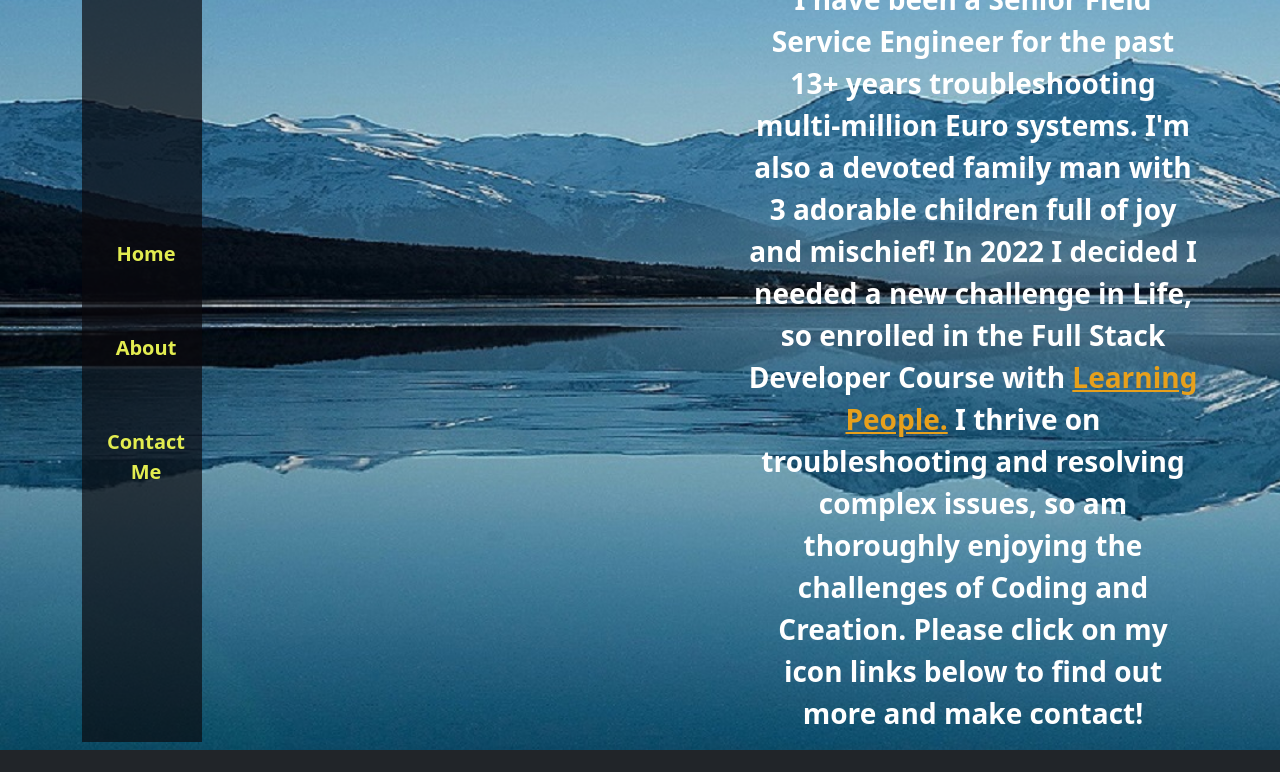
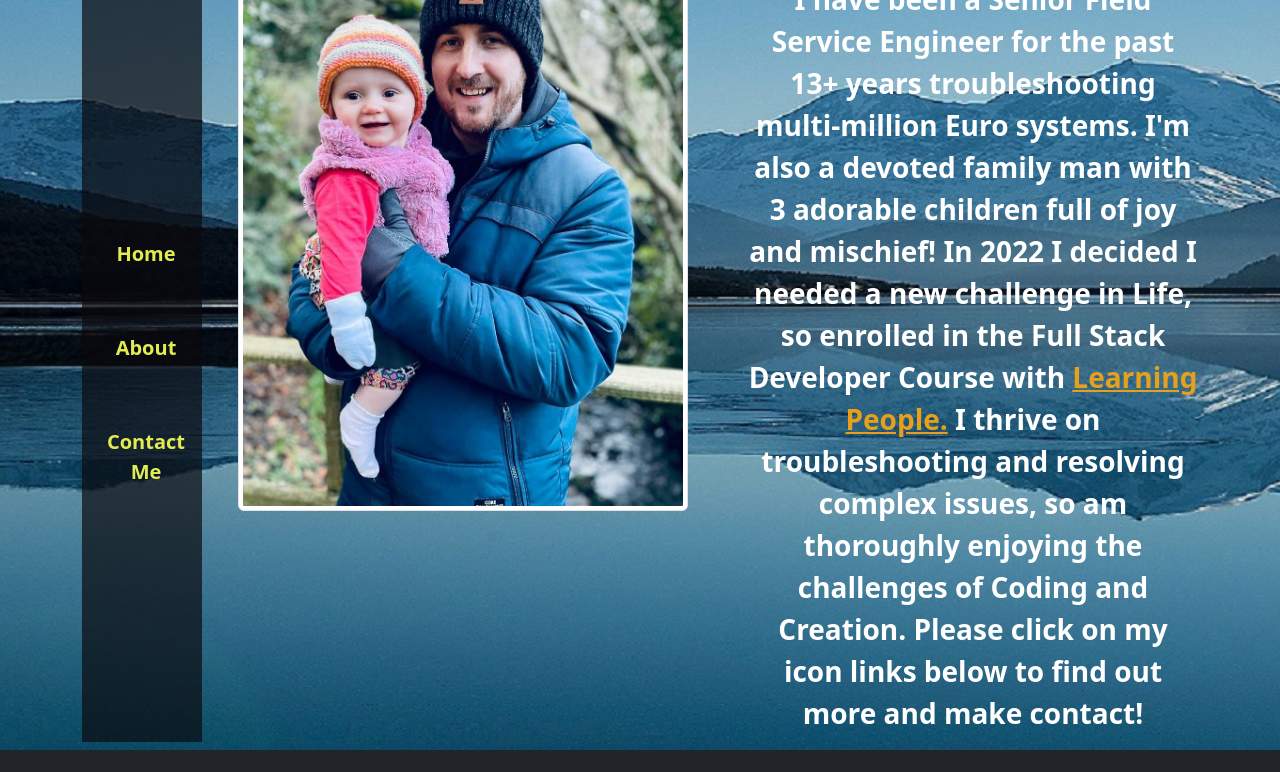
Before and after one commit to GarethKeys/Personal-Portfolio, a plain HTML site: page About.html in a window 1280 px wide. Shown: the part 134-906 px from the top of the page. Drawn offline with nearby package versions, Linux system fonts and the light colour scheme.

Commit message:
Added profile photo and edited contact footer link

```diff
--- a/About.html
+++ b/About.html
@@ -68,8 +68,8 @@
     <main class="ps-0 ps-md-9 flex-gro-1"> <!--guidance from stackoverflow.com for image next to text in 2 columns with bootstrap-->
       <div class="row">
         <div class="col-6 pt-5 ps-5">
-          <img src="./GKicon.png" class="img-fluid" alt="">
-          This is where my photo will go
+          <img src="./Myself.jpg" class="img-thumbnail" alt="...">
+
         </div>
         <div class="col-6 pt-5 ps-5">
           <h2 class="fs-1 fw-bold">Who am I?</h2>
```
Also changed, not shown: Contact.html (+1 -1 lines), Myself.jpg (added).
